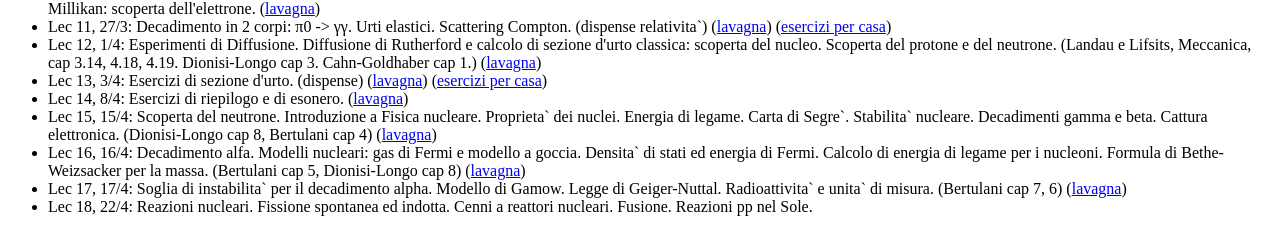
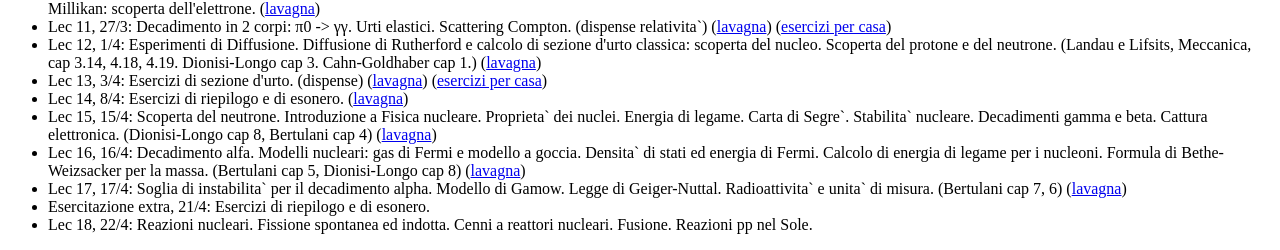
Before and after one commit to rahatlou/FNSN, a PHP site: page /content.php in a window 1280 px wide. Shown: the part 762-1012 px from the top of the page. Before the commit the page ends 978 px from the top, so only its background shows below. Run offline with PHP 8.4, Linux system fonts and the light colour scheme.

Commit message:
aggiornamento

```diff
--- a/content.php
+++ b/content.php
@@ -170,6 +170,13 @@
 	Legge di Geiger-Nuttal. Radioattivita` e unita` di misura. (Bertulani cap 7, 6)
 	(<a href="https://github.com/rahatlou/FNSN/blob/FNSN2020/materiale/Videolezione-2020-04-17.pdf">lavagna</a>)
 	</li>
+
+	<li>
+	Esercitazione extra, 21/4:
+	Esercizi di riepilogo e di esonero.
+	</li>
+
+
 
 	<li>
 	Lec 18, 22/4:
--- a/sidebar.html
+++ b/sidebar.html
@@ -1,6 +1,6 @@
 <div id="sidebar-content">
 
-<h3 class=h3sidebar>Last update: 17 Apr 2020</h3>
+<h3 class=h3sidebar>Last update: 20 Apr 2020</h3>
   Created by
   <a href="http://www.roma1.infn.it/people/rahatlou/">Shahram Rahatlou</a>
   [<a href="mailto:shahram.rahatlou@uniroma1.it">shahram.rahatlou (at) uniroma1.it</a>]
```
